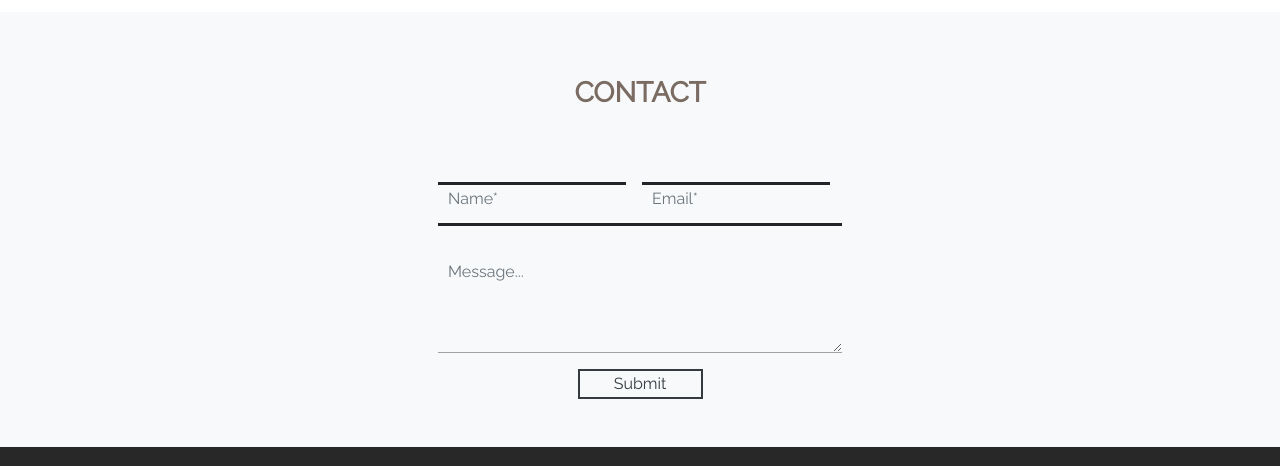
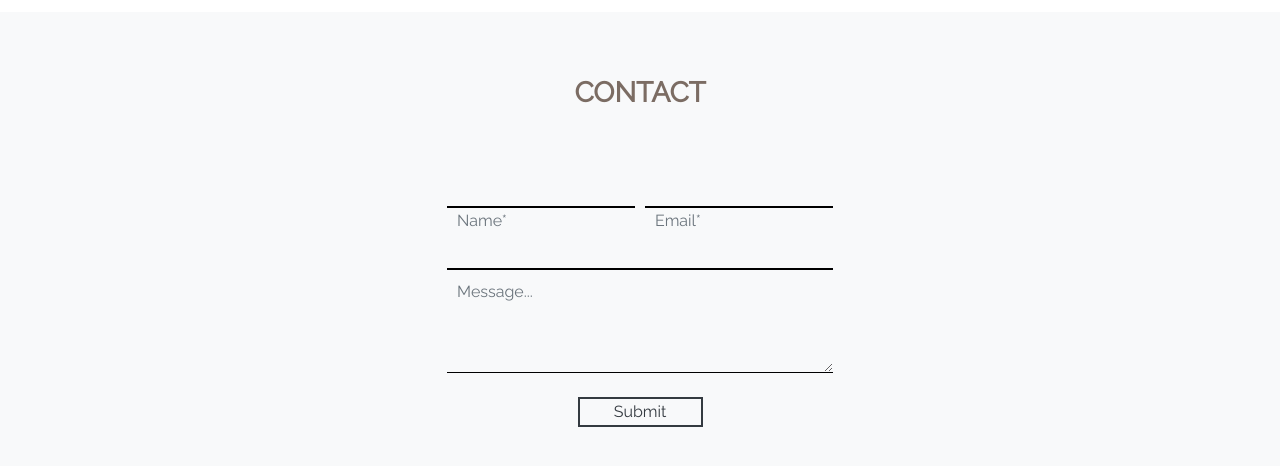
Before and after one commit to halebeau/sunnybyte-test, a website: page index.html in a window 1280 px wide. Shown: the part 2002-2468 px from the top of the page. Drawn offline with nearby package versions, Linux system fonts and the light colour scheme.

Commit message:
visual errors

```diff
--- a/index.html
+++ b/index.html
@@ -58,7 +58,7 @@
                         <h1>the <span1 class="greyText">premium</span1> quality <br> psd template for <span1
                                 class="greyText">free</span1>
                         </h1>
-                        <button class="btn btn-md"></i>download<i class="fa fa-download text-white pl-2"></i>
+                        <button class="btn btn-md"></i>download<i class="fa fa-download pl-2"></i>
                         </button>
                     </div>
                 </div>
@@ -66,7 +66,7 @@
     </section>
 
     <!-- SERVICES -->
-    <section>
+    <section class="services">
         <div class="container text-center">
             <div class="row-services d-flex justify-content-center pt-5 pb-3">services we provide</div>
             <div class="row-text text-center pb-5">Lorem ipsum dolor sit amet, consectetur adipiscing elit, sed do
@@ -192,22 +192,30 @@
                     <h3 class="py-3">contact</h3>
                 </div>
                 <form>
-                    <div class="form-check form-check-inline">
+                    <div class="form-row">
+                        <div class="col">
                             <label for="formGroupExampleInput "></label>
                             <input type="text" class="form-control" id="formGroupExampleInput" placeholder="Name*">
                         </div>
-                    <div class="form-check form-check-inline">
+                        <div class="col">
                             <label for="formGroupExampleInput2"></label>
                             <input type="text" class="form-control" id="exampleInputEmail1" aria-describedby="emailHelp"
                                 placeholder="Email*">
                         </div>
-                </form>
-                <div class="form-group">
+                    </div>
+                    <div class="row">
+                        <div class="col">
                             <label for="message"></label>
                             <textarea id="message" class="form-control" placeholder="Message..." rows="3"></textarea>
                         </div>
+                    </div>
+                    <div class="row no-gutters">
+                        <div class="col submit pt-4">
                                 <input class="btn1 btn-outline-dark d-flex justify-content-center mx-auto bg" style="width: 125px;"
                                 type="submit" value="Submit">
+                        </div>
+                    </div>
+                </form>
             </div>
     </div>
     </div>
--- a/main.css
+++ b/main.css
@@ -55,7 +55,7 @@ h1 {
 /* BODY */
 
 .home {
-    background: url('../img/bikehundles.jpg');
+    background: url('img/bikehundles.jpg');
     background-color: rgba(48, 48, 48, 100%);
     position: relative;
 }
@@ -76,6 +76,15 @@ h1 {
     font-family: 'Raleway', sans-serif;
     font-size: 12px;
     width: 40%;
+}
+
+.btn, .btn i {
+    transition: none;
+}
+
+.btn:hover, .btn:hover i {
+    color: black;
+    background-color: white;
 }
 
 /* SERVICES */
@@ -110,7 +119,7 @@ p {
     line-height: 20px;
 }
 
-.fa {
+.services .fa {
     color: rgb(123, 108, 99);
 }
 
@@ -184,16 +193,13 @@ label {
 .form-control {
     background: none;
     border: none;
+    border-radius: 0px;
+    border-top: 2px solid black;
     padding: 10px 0px 20px 10px;
 }
 
-.form-check {
-    border-top: solid;
-}
-
-.form-group {
-    border-top: solid;
-    border-bottom: solid 1.5px rgb(162, 162, 162);
+.submit {
+    border-top: 1px solid black;
 }
 
 .btn1 {
```
Also changed, not shown: 2 other files. Lines whose indentation alone changed are shown as unchanged.
